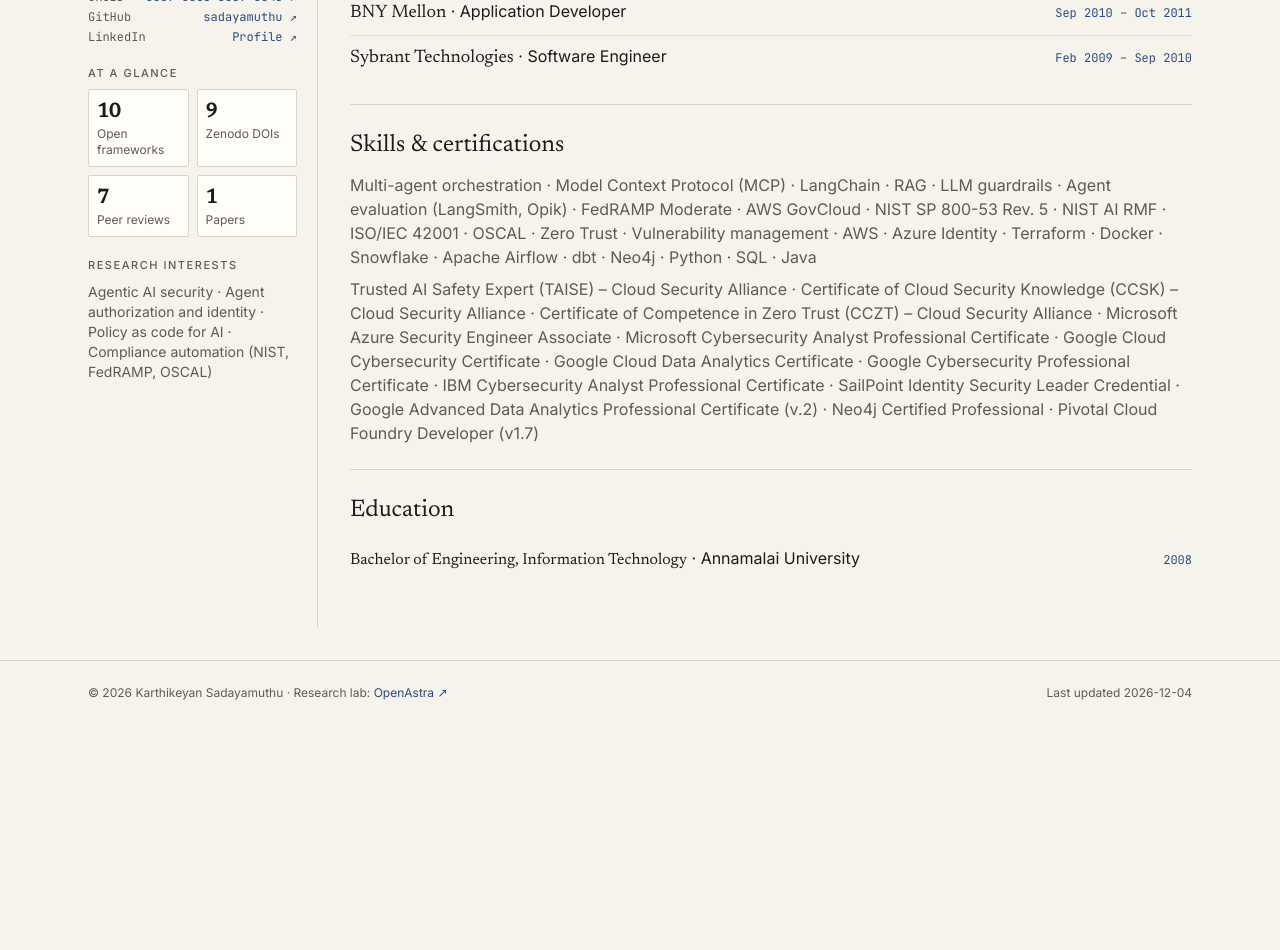
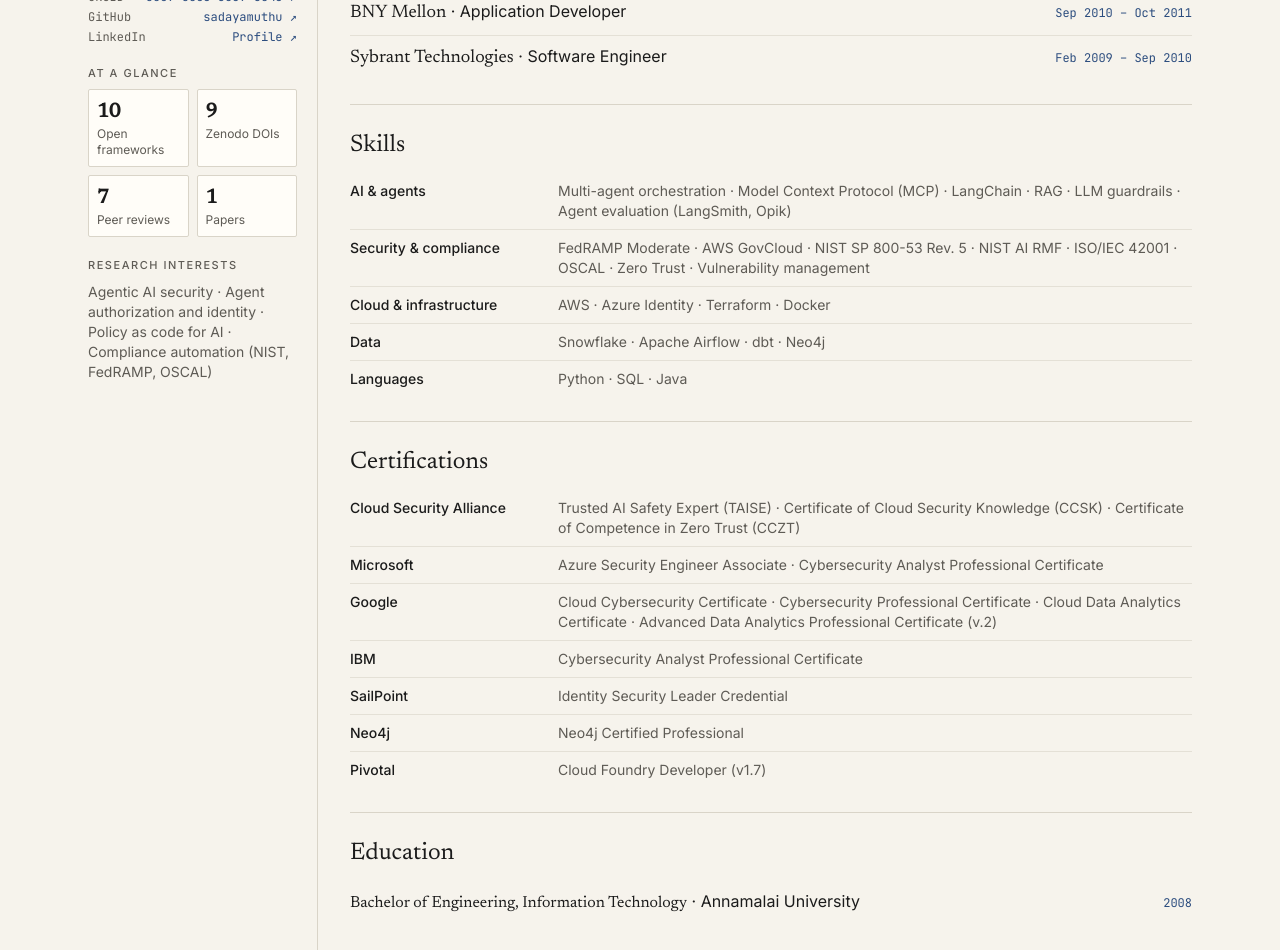
Before and after one commit to sadayamuthu/sadayamuthu.com, a React (Vite) app: page /experience in a window 1280 px wide. Shown: the part 380-1330 px from the top of the page. Before the commit the page ends 1105 px from the top, so only its background shows below. Built offline with nearby package versions, Linux system fonts and the light colour scheme.

Commit message:
Experience: group skills by area and certifications by issuer

```diff
--- a/src/data/research.json
+++ b/src/data/research.json
@@ -720,12 +720,20 @@
     }
   ],
   "skills": [
+    {
+      "group": "AI & agents",
+      "items": [
         "Multi-agent orchestration",
         "Model Context Protocol (MCP)",
         "LangChain",
         "RAG",
         "LLM guardrails",
-    "Agent evaluation (LangSmith, Opik)",
+        "Agent evaluation (LangSmith, Opik)"
+      ]
+    },
+    {
+      "group": "Security & compliance",
+      "items": [
         "FedRAMP Moderate",
         "AWS GovCloud",
         "NIST SP 800-53 Rev. 5",
@@ -733,33 +741,85 @@
         "ISO/IEC 42001",
         "OSCAL",
         "Zero Trust",
-    "Vulnerability management",
+        "Vulnerability management"
+      ]
+    },
+    {
+      "group": "Cloud & infrastructure",
+      "items": [
         "AWS",
         "Azure Identity",
         "Terraform",
-    "Docker",
+        "Docker"
+      ]
+    },
+    {
+      "group": "Data",
+      "items": [
         "Snowflake",
         "Apache Airflow",
         "dbt",
-    "Neo4j",
+        "Neo4j"
+      ]
+    },
+    {
+      "group": "Languages",
+      "items": [
         "Python",
         "SQL",
         "Java"
+      ]
+    }
   ],
   "certifications": [
-    "Trusted AI Safety Expert (TAISE) – Cloud Security Alliance",
-    "Certificate of Cloud Security Knowledge (CCSK) – Cloud Security Alliance",
-    "Certificate of Competence in Zero Trust (CCZT) – Cloud Security Alliance",
-    "Microsoft Azure Security Engineer Associate",
-    "Microsoft Cybersecurity Analyst Professional Certificate",
-    "Google Cloud Cybersecurity Certificate",
-    "Google Cloud Data Analytics Certificate",
-    "Google Cybersecurity Professional Certificate",
-    "IBM Cybersecurity Analyst Professional Certificate",
-    "SailPoint Identity Security Leader Credential",
-    "Google Advanced Data Analytics Professional Certificate (v.2)",
-    "Neo4j Certified Professional",
-    "Pivotal Cloud Foundry Developer (v1.7)"
+    {
+      "group": "Cloud Security Alliance",
+      "items": [
+        "Trusted AI Safety Expert (TAISE)",
+        "Certificate of Cloud Security Knowledge (CCSK)",
+        "Certificate of Competence in Zero Trust (CCZT)"
+      ]
+    },
+    {
+      "group": "Microsoft",
+      "items": [
+        "Azure Security Engineer Associate",
+        "Cybersecurity Analyst Professional Certificate"
+      ]
+    },
+    {
+      "group": "Google",
+      "items": [
+        "Cloud Cybersecurity Certificate",
+        "Cybersecurity Professional Certificate",
+        "Cloud Data Analytics Certificate",
+        "Advanced Data Analytics Professional Certificate (v.2)"
+      ]
+    },
+    {
+      "group": "IBM",
+      "items": [
+        "Cybersecurity Analyst Professional Certificate"
+      ]
+    },
+    {
+      "group": "SailPoint",
+      "items": [
+        "Identity Security Leader Credential"
+      ]
+    },
+    {
+      "group": "Neo4j",
+      "items": [
+        "Neo4j Certified Professional"
+      ]
+    },
+    {
+      "group": "Pivotal",
+      "items": [
+        "Cloud Foundry Developer (v1.7)"
+      ]
+    }
   ],
   "education": [
     {
--- a/src/pages/Experience.jsx
+++ b/src/pages/Experience.jsx
@@ -10,10 +10,28 @@ function dates(r) {
   return r.start
 }
 
+const groups = (list) =>
+  (list || [])
+    .map((g) => ({ group: g.group, items: (g.items || []).filter(has) }))
+    .filter((g) => has(g.group) && g.items.length > 0)
+
+function GroupList({ list }) {
+  return (
+    <dl className="text-sm">
+      {list.map((g) => (
+        <div key={g.group} className="py-2 border-b border-rule/60 last:border-b-0 sm:grid sm:grid-cols-[12rem_1fr] sm:gap-4">
+          <dt className="font-medium">{g.group}</dt>
+          <dd className="text-ink-muted">{g.items.join(' · ')}</dd>
+        </div>
+      ))}
+    </dl>
+  )
+}
+
 export default function Experience() {
   const roles = data.experience || []
-  const skills = (data.skills || []).filter(has)
-  const certs = (data.certifications || []).filter(has)
+  const skills = groups(data.skills)
+  const certs = groups(data.certifications)
   const education = (data.education || []).filter((e) => has(e.degree))
   return (
     <div>
@@ -26,10 +44,8 @@ export default function Experience() {
           </div>
         ))}
       </Section>
-      <Section title="Skills & certifications">
-        {skills.length > 0 && <p className="text-ink-muted mb-2">{skills.join(' · ')}</p>}
-        {certs.length > 0 && <p className="text-ink-muted">{certs.join(' · ')}</p>}
-      </Section>
+      <Section title="Skills">{skills.length > 0 && <GroupList list={skills} />}</Section>
+      <Section title="Certifications">{certs.length > 0 && <GroupList list={certs} />}</Section>
       <Section title="Education">
         {education.length > 0 && education.map((e) => (
           <div key={e.degree} className="flex flex-wrap items-baseline justify-between gap-x-4 py-2">
```
Also changed, not shown: 1 other file (tests, documents, lock files or other folders). Lines whose indentation alone changed are shown as unchanged.
